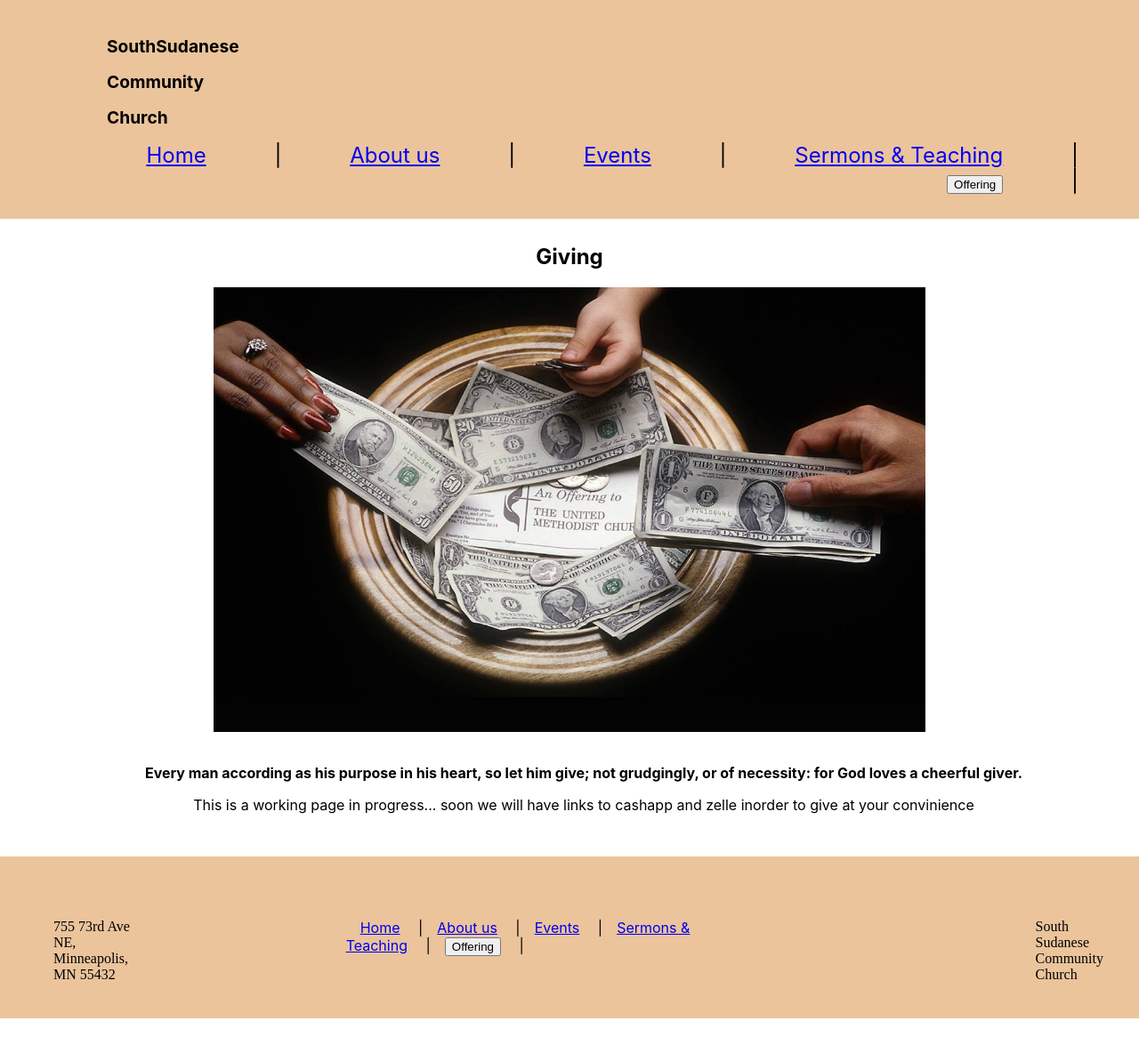
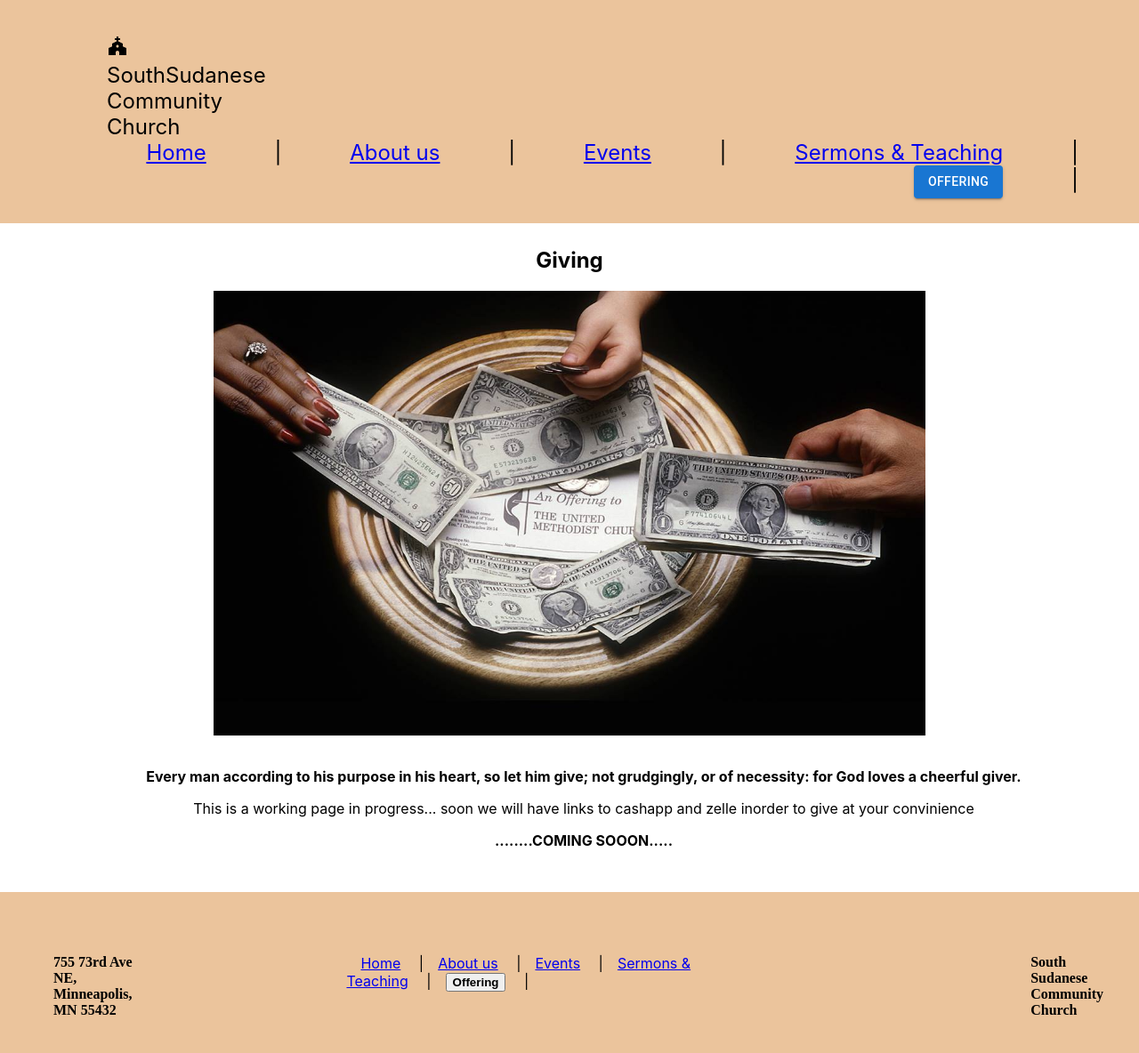
Before and after one commit to Jadashi97/SSudan-church, a React (Create React App) app: page /Offering in a window 1280 px wide. Shown: the whole page at 89% size. Before the commit the page ends 1145 px from the top, so only its background shows below. Built offline with nearby package versions, Linux system fonts and the light colour scheme.

Commit message:
(feat): added some styles and icons. (fix): solve the backend and refractor some code

```diff
--- a/package.json
+++ b/package.json
@@ -3,6 +3,10 @@
   "version": "0.1.0",
   "private": true,
   "dependencies": {
+    "@emotion/react": "^11.10.4",
+    "@emotion/styled": "^11.10.4",
+    "@mui/icons-material": "^5.10.3",
+    "@mui/material": "^5.10.4",
     "@testing-library/jest-dom": "^5.16.5",
     "@testing-library/react": "^13.3.0",
     "@testing-library/user-event": "^13.5.0",
--- a/public/index.html
+++ b/public/index.html
@@ -1,14 +1,12 @@
 <!DOCTYPE html>
 <html lang="en">
+
 <head>
   <meta charset="utf-8" />
   <link rel="icon" href="%PUBLIC_URL%/favicon.ico" />
   <meta name="viewport" content="width=device-width, initial-scale=1" />
   <meta name="theme-color" content="#000000" />
-    <meta
-      name="description"
-      content="Web site created using create-react-app"
-    />
+  <meta name="description" content="Web site created using create-react-app" />
   <link rel="apple-touch-icon" href="%PUBLIC_URL%/logo192.png" />
   <!--
       manifest.json provides metadata used when your web app is installed on a
@@ -24,8 +22,9 @@
       work correctly both with client-side routing and a non-root public URL.
       Learn how to configure a non-root public URL by running `npm run build`.
     -->
-    <title>React App</title>
+  <title>South Sudanese Community Church</title>
 </head>
+
 <body>
   <noscript>You need to enable JavaScript to run this app.</noscript>
   <div id="root"></div>
@@ -40,4 +39,5 @@
       To create a production bundle, use `npm run build` or `yarn build`.
     -->
 </body>
+
 </html>
--- a/src/Components/Sermons.jsx
+++ /dev/null
@@ -1,13 +0,0 @@
-import React from "react";
-
-
-function Sermons(){
-    return(
-        <div>
-            This is where recorded summary of the preaching will be!!!
-        </div>
-    )
-}
-
-
-export default Sermons;
--- a/src/Components/about/About.jsx
+++ b/src/Components/about/About.jsx
@@ -15,7 +15,7 @@ function About() {
 
             <p>Our prayer is that you'll find this as your community and your church home to praise and worship together.</p>
             <p>
-              We want you to feel at home from the very beginning. No matter what stage of life you are in, we want you to feel welcomed, encouraged, and cared for as you come to Grace.</p>
+              We want you to feel at home from the very beginning. No matter what stage of life you are in, we want you to feel welcomed, encouraged, and cared for as you come to this wonderful and loving Community.</p>
              <p> We strive to be people who love each other well and point each other to Jesus.</p>
         </div>
 
--- a/src/Components/footer/Footer.jsx
+++ b/src/Components/footer/Footer.jsx
@@ -9,23 +9,24 @@ function Footer(){
         <div>
             <div className="footer">
                 <div className="address">
+                    <strong>
                         755 73rd Ave NE,
                         <br />
                         Minneapolis,
                         <br />
                         MN 55432
-                    {/* <p>715 fridley </p>
-                    <p>MN</p>
-                    <p>MN</p>  */}
+                    </strong>
+
                 </div>
                 <div className="footer-links">
                     <a href="/home">Home</a> |
                     <a href="/about">About us</a> |
                     <a href="/events">Events</a> |
                     <a href="/sermons">Sermons & Teaching</a> |
-                    <a href="/Offering"><button>Offering</button></a> |
+                    <a href="/Offering"><button><strong>Offering</strong></button></a> |
                 </div>
                 <div className="short">
+                    <strong>
                         South
                         <br />
                         Sudanese
@@ -33,6 +34,7 @@ function Footer(){
                         Community
                         <br />
                         Church
+                    </strong>
                 </div>
             </div>
         </div>
--- a/src/Components/giving/Offering.jsx
+++ b/src/Components/giving/Offering.jsx
@@ -9,8 +9,9 @@ function Offering(){
             <img src={giving} alt="givingImage"  className="giving-img" width={800} height={500}/>
             <br />
             <div className="how-to-give">
-                <strong>Every man according as his purpose in his heart, so let him give; not grudgingly, or of necessity: for God loves a cheerful giver.</strong>
+                <strong>Every man according to his purpose in his heart, so let him give; not grudgingly, or of necessity: for God loves a cheerful giver.</strong>
                 <p>This is a working page in progress... soon we will have links to cashapp and zelle inorder to give at your convinience</p>
+                <p><strong>........COMING SOOON.....</strong></p>
             </div>
 
 
--- a/src/Components/header/Header.jsx
+++ b/src/Components/header/Header.jsx
@@ -1,8 +1,8 @@
 import React from "react";
 import {Link, Outlet } from "react-router-dom";
 import "./header.css";
-import Button from 'react-bootstrap/Button';
-// import  logo from "../pics/logo.png"
+import Button from '@mui/material/Button';
+import ChurchIcon from '@mui/icons-material/Church';
 
 
 
@@ -15,17 +15,23 @@ function Header(){
                     {/* <img  alt="myimage" src={logo} ></img> */}
                     <div className="header">
                             <div className="heading">
-                            <h1>SouthSudanese </h1>
-                            <h1>Community</h1>
-                            <h1>Church</h1>
+                                <div className="churchIcon">
+                                    <ChurchIcon/>
+                                </div>
+                                SouthSudanese
+                                <br />
+                                Community
+                                <br />
+                                Church
                             </div>
 
                             <div className="links">
+
                                 <Link to="/home">Home</Link> | {" "}
                                 <Link to="/about">About us</Link> | {" "}
                                 <Link to="/events">Events</Link> | {" "}
                                 <Link to="/sermons">Sermons & Teaching</Link> | {" "}
-                            <Link to="/Offering"><Button variant="primary">Offering</Button></Link> | {" "}
+                                <Link to="/Offering"><Button variant="contained">Offering</Button></Link> | {" "}
                             </div>
                     </div>
                 </nav>
--- a/src/Components/header/header.css
+++ b/src/Components/header/header.css
@@ -16,15 +16,12 @@ nav{
 .heading{
     margin-left: 7rem;
     margin-top: 2rem;
+    text-align: left;
 }
 
-h1{
-    font-size: 1.2rem;
-    /* margin-top: 0.5rem; */
-    text-align: left;
-    margin-right: 4rem;
-    /* display:inline-block; */
-}
+/* .churchIcon{
+    text-align: center;
+} */
 
 
 .links{
--- /dev/null
+++ b/src/Components/sermons/Sermons.jsx
@@ -0,0 +1,15 @@
+import React from "react";
+import "./sermons.css"
+
+
+function Sermons(){
+    return(
+        <div>
+            <p><strong>........COMING SOOON.....</strong></p>
+            <p>This is where recorded summary of the preaching  and pdf slides will be!!!</p>
+        </div>
+    )
+}
+
+
+export default Sermons;
--- /dev/null
+++ b/src/Components/sermons/sermons.css
@@ -0,0 +1,3 @@
+p{
+    text-align: center;
+}
--- a/src/index.js
+++ b/src/index.js
@@ -6,7 +6,7 @@ import { BrowserRouter, Routes, Route } from "react-router-dom";
 import Home from './Components/home/Home';
 import About from './Components/about/About';
 import Events from './Components/activities/Events';
-import Sermons from './Components/Sermons';
+import Sermons from './Components/sermons/Sermons';
 import Offering from './Components/giving/Offering';
 
 
```
Also changed, not shown: 1 other file (tests, documents, lock files or other folders). Lines whose indentation alone changed are shown as unchanged.
